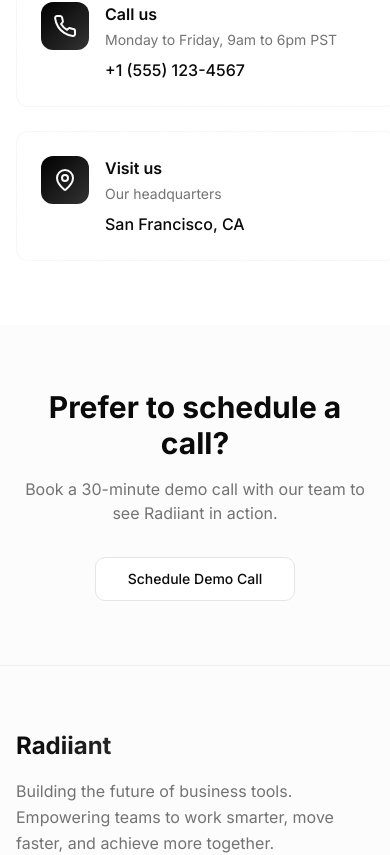
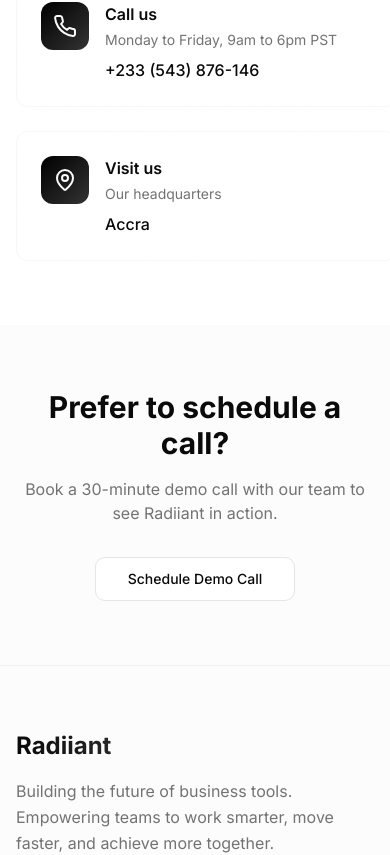
Before and after one commit to mckenzie-81/radiiantsoftwarelabs, a React (Vite) app in the folder radiiant/: page /contact in a window 390 px wide. Shown: the part 1399-2254 px from the top of the page. Built offline with nearby package versions, Linux system fonts and the light colour scheme.

Commit message:
Update contact information in Contact.tsx to reflect new phone number and location

```diff
--- a/radiiant/src/pages/Contact.tsx
+++ b/radiiant/src/pages/Contact.tsx
@@ -234,14 +234,14 @@
                         icon: Phone,
                         title: 'Call us',
                         description: 'Monday to Friday, 9am to 6pm PST',
-                        info: '+1 (555) 123-4567',
-                        action: 'tel:+15551234567'
+                        info: '+233 (543) 876-146',
+                        action: 'tel:+233543876146'
                       },
                       {
                         icon: MapPin,
                         title: 'Visit us',
                         description: 'Our headquarters',
-                        info: 'San Francisco, CA',
+                        info: 'Accra',
                         action: '#'
                       }
                     ].map((contact, index) => (
```
